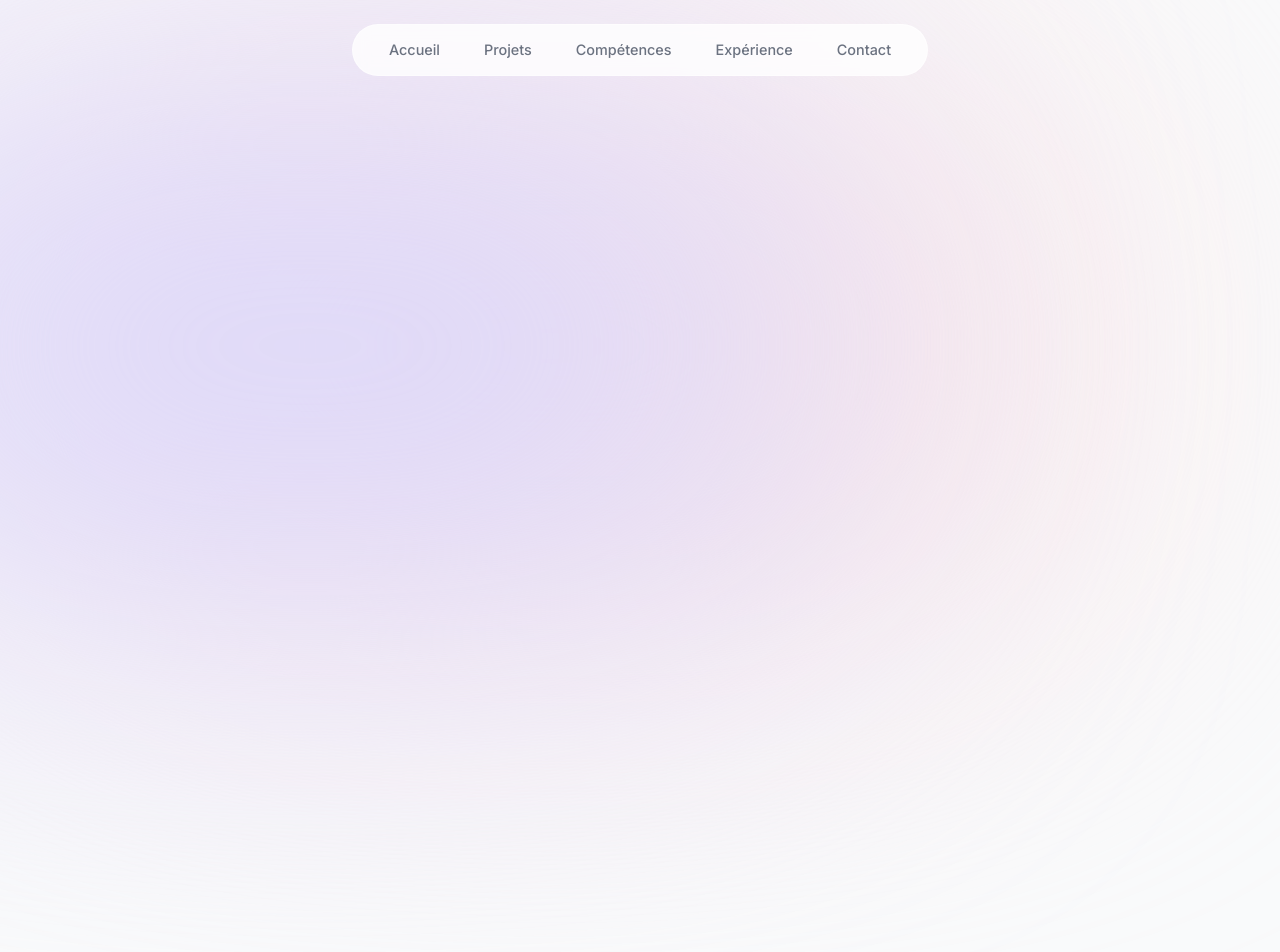
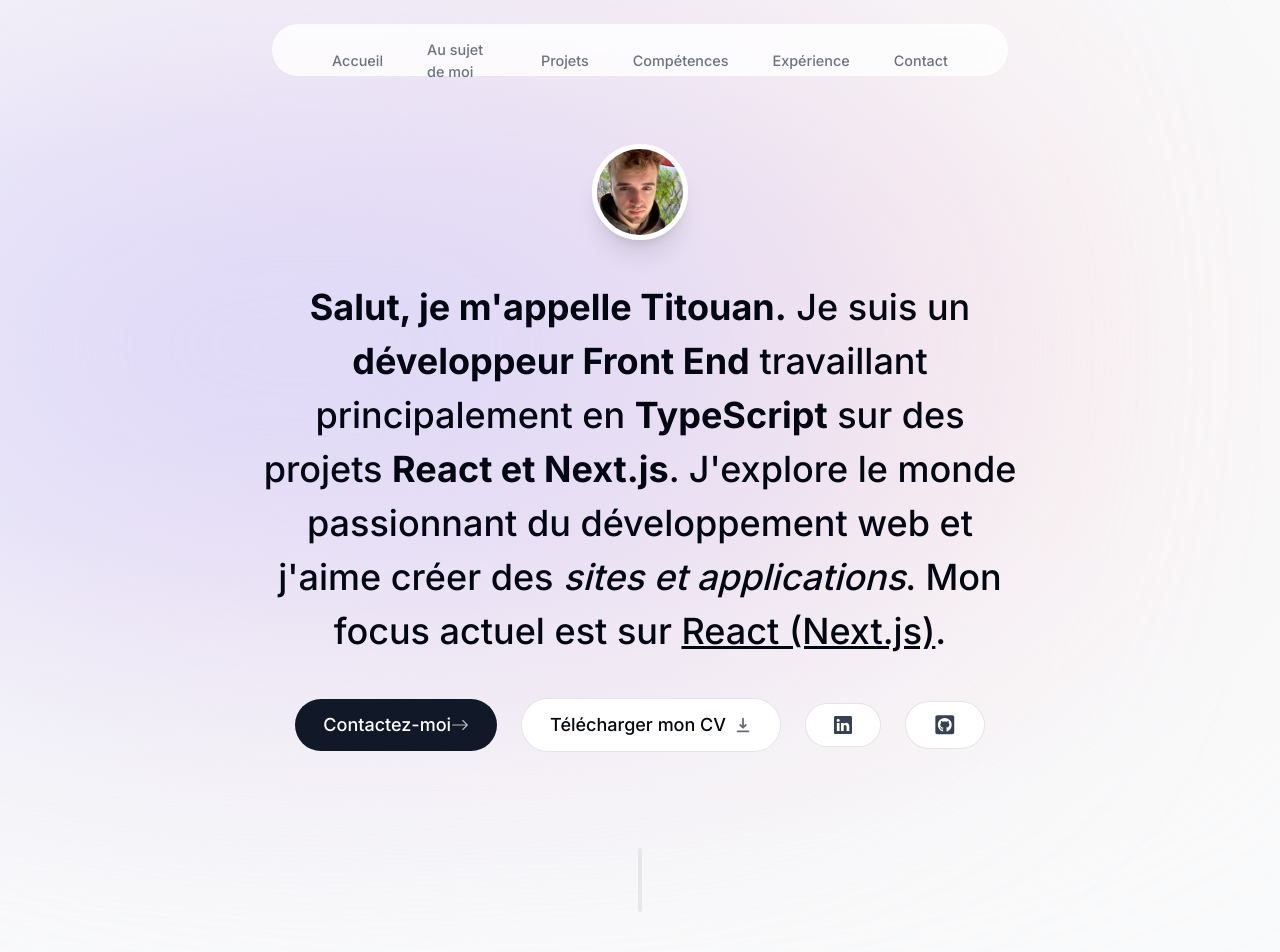
Before and after one commit to Titouan-Goubet/portfolio-nextJS, a Next.js app: page / in a window 1280 px wide. Shown: the top 952 px of the page. Built offline with nearby package versions, Linux system fonts and the light colour scheme.

Commit message:
Composant Intro OK, Header OK

```diff
--- a/app/layout.tsx
+++ b/app/layout.tsx
@@ -17,11 +17,11 @@
 }) {
   return (
     <html lang="en">
-      <body className={`${inter.className} bg-gray-50 text-gray-950 relative h-[5000px]`}>
+      <body className={`${inter.className} bg-gray-50 text-gray-950 relative h-[5000px] pt-28 sm:pt-36`}>
       <Header />
       {children}
-      <div className='bg-[#fbe2e3] absolute top-24 right-44 h-[31.25rem] w-[31.25rem] rounded-full blur-[10rem] sm:w-[68.75rem]'></div>
-      <div className='bg-[#dbd7fb] absolute top-24 right-44 h-[31.25rem] w-[31.25rem] rounded-full blur-[10rem] sm:w-[68.75rem] lg:left-[-28rem] xl:left-[-15rem] 2xl-[-5rem]'></div>
+      <div className='bg-[#fbe2e3] absolute top-24 right-44 h-[31.25rem] w-[31.25rem] rounded-full blur-[10rem] sm:w-[68.75rem] -z-10'></div>
+      <div className='bg-[#dbd7fb] absolute top-24 right-44 h-[31.25rem] w-[31.25rem] rounded-full blur-[10rem] sm:w-[68.75rem] lg:left-[-28rem] xl:left-[-15rem] 2xl-[-5rem] -z-10'></div>
       </body>
     </html>
   )
--- a/app/page.tsx
+++ b/app/page.tsx
@@ -1,9 +1,14 @@
 import Image from 'next/image'
+import Intro from '@/components/Intro'
+import SectionDivider from '@/components/Section-divider'
+import About from '@/components/About'
 
 export default function Home() {
   return (
-    <main className="flex min-h-screen flex-col items-center justify-between p-24">
-
+    <main className="flex flex-col items-center px-4">
+      <Intro />
+      <SectionDivider />
+      <About />
     </main>
   )
 }
--- /dev/null
+++ b/components/About.tsx
@@ -0,0 +1,23 @@
+"use client"
+
+import React from 'react'
+import SectionHeading from './Section-heading'
+import { motion } from "framer-motion"
+
+export default function About() {
+  return (
+    <motion.section className='mb-28 max-w-[45rem] text-center leading-8 sm:mb-40'
+    initial={{ opacity: 0, y: 100 }}
+    animate={{ opacity: 1, y: 0 }}
+    transition={{ delay: 0.175 }}
+    >
+        <SectionHeading>Au sujet de moi</SectionHeading>
+        <p className='mb-3'>
+
+        </p>
+        <p>
+
+        </p>
+    </motion.section>
+  )
+}
--- a/components/Header.tsx
+++ b/components/Header.tsx
@@ -8,7 +8,7 @@
 export default function Header() {
   return (
     <header className='z-[999] relative'>
-        <motion.div className='fixed top-0 left-1/2 h-[4.5rem] w-full rounded-none border border-white border-opacity-40 bg-white bg-opacity-80 shadow-black/[0.03] backdrop-blur-[0.5rem] sm:top-6 sm:h-[3.25rem] sm:w-[36rem] sm:rounded-full'
+        <motion.div className='fixed top-0 left-1/2 h-[4.5rem] w-full rounded-none border border-white border-opacity-40 bg-white bg-opacity-80 shadow-black/[0.03] backdrop-blur-[0.5rem] sm:top-6 sm:h-[3.25rem] sm:w-[46rem] sm:rounded-full'
             initial={{ y: -100, x: "-50%", opacity: 0}}
             animate={{ y: 0, x: "-50%", opacity: 1}}
         ></motion.div>
--- a/components/Intro.tsx
+++ b/components/Intro.tsx
@@ -1,9 +1,79 @@
+"use client"
+
 import React from 'react'
+import Image from 'next/image'
+import { motion } from 'framer-motion'
+import { BsArrowRight, BsLinkedin } from "react-icons/bs"
+import { HiDownload } from "react-icons/hi"
+import { FaGithubSquare } from 'react-icons/fa'
+import Link from 'next/link'
 
 export default function Intro() {
   return (
-    <section>
+    <section className='mb-28 max-w-[50rem] text-center sm:mb-0'>
+      <div className='flex items-center justify-center'>
 
+        <div className='relative mb-[1.5rem]'>
+          <motion.div
+            initial={{ opacity: 0, scale: 0}}
+            animate={{ opacity: 1, scale: 1}}
+            transition={{
+              type: "tween",
+              duration: 0.2
+            }}
+          >
+            <Image
+            src="/profile_picture.png"
+            alt="Portrait de titouan"
+            width="220"
+            height="220"
+            quality="95"
+            priority={true}
+            className='h-24 w-24 rounded-full object-cover border-[0.35rem] border-white shadow-xl'
+            />
+          </motion.div>
+        </div>
+      </div>
+
+      <motion.h1
+        className="mb-10 mt-4 px-4 text-2xl font-medium !leading-[1.5] sm:text-4xl"
+        initial={{ opacity: 0, y: 100 }}
+        animate={{ opacity: 1, y: 0 }}
+      >
+      <span className="font-bold">Salut, je m&apos;appelle Titouan.</span> Je suis un{" "}
+      <span className="font-bold">développeur Front End</span> travaillant
+      principalement en <span className="font-bold">TypeScript</span> sur des projets{" "}
+      <span className="font-bold">React et Next.js</span>. J&apos;explore le monde passionnant
+      du développement web et j&apos;aime créer des <span className="italic">sites et applications</span>.
+      Mon focus actuel est sur <span className="underline">React (Next.js)</span>.
+      </motion.h1>
+
+      <motion.div className='flex flex-col sm:flex-row items-center justify-center gap-6 px-4 text-lg font-medium'
+        initial={{ opacity: 0, y: 100 }}
+        animate={{ opacity: 1, y : 0}}
+        transition={{ delay: 0.1}}
+      >
+          <Link href="#contact"
+          className="group bg-gray-900 text-white px-7 py-3 flex items-center rounded-full outline-none focus:scale-110 hover:scale-110 hover:bg-gray-950 active:scale-105 transition"
+          >
+            Contactez-moi <BsArrowRight
+            className="opacity-70 group-hover:translate-x-1 transition" />
+          </Link>
+
+          <a className='group bg-white px-7 py-3 flex items-center gap-2 rounded-full outline-none focus:scale-110 hover:scale-110 active:scale-105 transition cursor-pointer border border-black/10' href="/CV.pdf" download={true}>
+            Télécharger mon CV <HiDownload
+            className="opacity-60 group-hover:translate-y-1" />
+          </a>
+
+          <a className='bg-white p-4 text-gray-700 px-7 py-3 flex items-center gap-2 rounded-full focus:scale-[1.15] hover:scale-[1.15] hover:text-gray-950 active:scale-105 transition cursor-pointer border border-black/10' href="https://www.linkedin.com/in/titouan-goubet-a1a3772a0/" target="_blank">
+            <BsLinkedin />
+          </a>
+
+          <a className='bg-white p-4 text-gray-700 px-7 py-3 flex items-center gap-2 text-[1.35rem] rounded-full focus:scale-[1.15]       hover:scale-[1.15] hover:text-gray-950 active:scale-105 transition cursor-pointer border border-black/10' href="https://github.com/Titouan-Goubet" target="_blank">
+            <FaGithubSquare />
+          </a>
+
+      </motion.div>
     </section>
   )
 }
--- /dev/null
+++ b/components/Section-divider.tsx
@@ -0,0 +1,14 @@
+"use client"
+
+import React from 'react'
+import { motion } from "framer-motion"
+
+export default function SectionDivider() {
+  return (
+    <motion.div className='bg-gray-200 my-24 h-16 w-1 rounded-full hidden sm:block'
+    initial={{ opacity: 0, y: 100}}
+    animate={{ opacity: 1, y: 0}}
+    transition={{ delay: 0.125 }}
+    ></motion.div>
+  )
+}
--- /dev/null
+++ b/components/Section-heading.tsx
@@ -0,0 +1,14 @@
+import React from 'react'
+
+type SectionHeadingProps = {
+    children: React.ReactNode;
+}
+
+export default function SectionHeading({
+    children }: SectionHeadingProps) {
+  return (
+    <h2 className='text-3xl font-medium capitalize mb-8'>
+        { children }
+    </h2>
+  )
+}
--- a/lib/data.ts
+++ b/lib/data.ts
@@ -10,6 +10,10 @@
   {
     name: "Accueil",
     hash: "#home",
+  },
+  {
+    name: "Au sujet de moi",
+    hash: "#about",
   },
   {
     name: "Projets",
--- a/next.config.js
+++ b/next.config.js
@@ -1,4 +1,13 @@
 /** @type {import('next').NextConfig} */
-const nextConfig = {}
+const nextConfig = {
+    images : {
+        remotePatterns: [
+            {
+                protocol: 'https',
+                hostname: 'images.unsplash.com'
+            }
+        ]
+    }
+}
 
 module.exports = nextConfig
```
Also changed, not shown: public/profile_picture.png (added).
